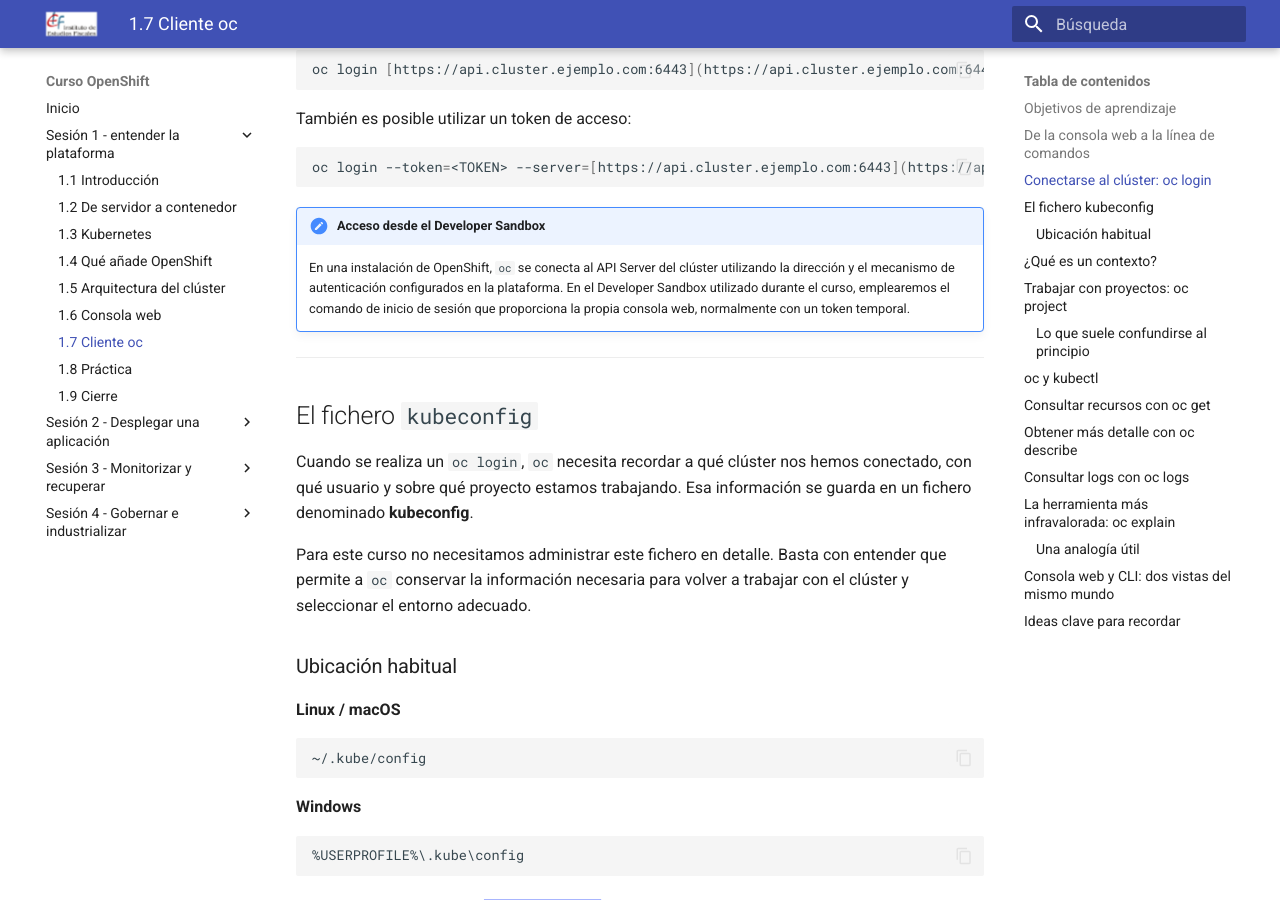
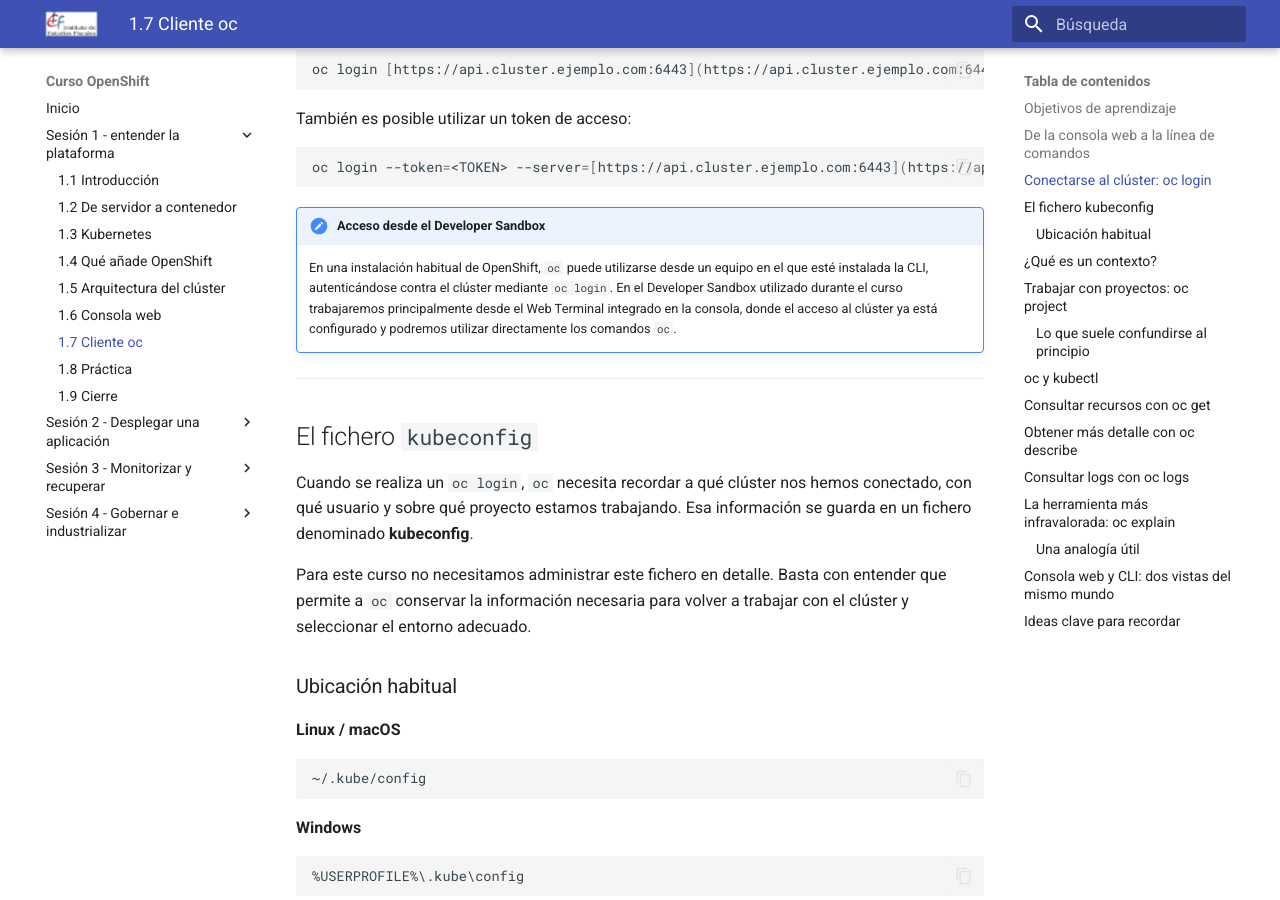
Before and after one commit to ieftraining/curso-openshift, an MkDocs documentation site: the page built from docs/sesion1/1.7 cliente oc.md, in a window 1280 px wide and 900 px high, scrolled down 1619 px. Built offline with MkDocs 1.6.1 and Material for MkDocs 9.7.7, drawn with Linux system fonts in a browser that asks for light colours.

Commit message:
Add files via upload

```diff
--- a/docs/sesion1/1.7 cliente oc.md
+++ b/docs/sesion1/1.7 cliente oc.md
@@ -56,7 +56,7 @@
 
 !!! note "Acceso desde el Developer Sandbox"
 
-    En una instalación de OpenShift, `oc` se conecta al API Server del clúster utilizando la dirección y el mecanismo de autenticación configurados en la plataforma. En el Developer Sandbox utilizado durante el curso, emplearemos el comando de inicio de sesión que proporciona la propia consola web, normalmente con un token temporal.
+    En una instalación habitual de OpenShift, `oc` puede utilizarse desde un equipo en el que esté instalada la CLI, autenticándose contra el clúster mediante `oc login`. En el Developer Sandbox utilizado durante el curso trabajaremos principalmente desde el Web Terminal integrado en la consola, donde el acceso al clúster ya está configurado y podremos utilizar directamente los comandos `oc`.
 
 ---
 
```
